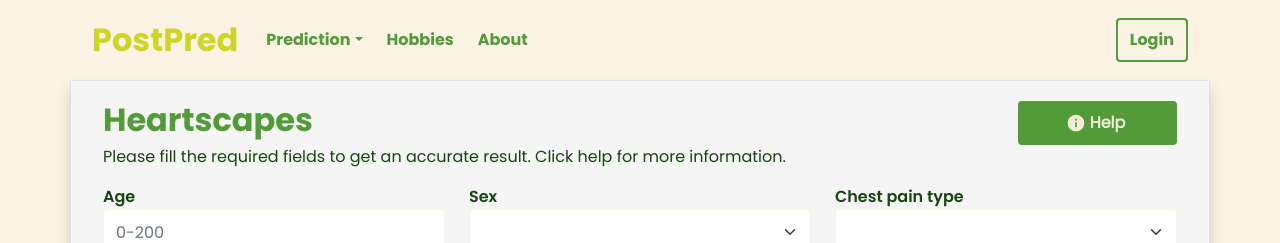
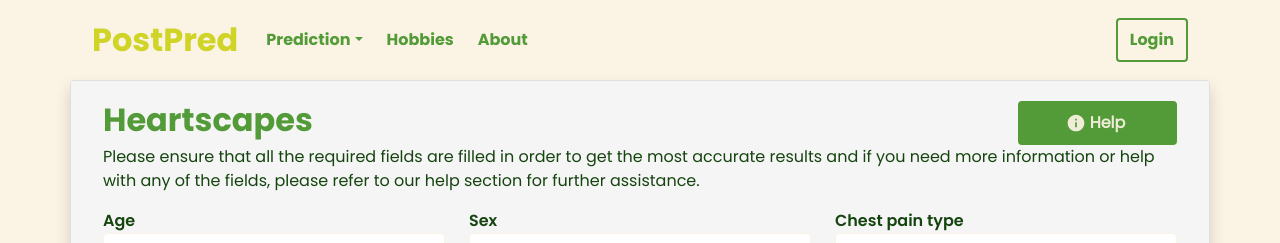
Before and after one commit to floydfdes/app-hobbynest, a React (Create React App) app: page /hearts in a window 1280 px wide. Shown: the top 243 px of the page. Built offline with nearby package versions, Linux system fonts and the light colour scheme.

Commit message:
Language changes.

```diff
--- a/src/components/ValuePrediction/HeartDiseasePrediction.jsx
+++ b/src/components/ValuePrediction/HeartDiseasePrediction.jsx
@@ -91,8 +91,10 @@ function HeartDiseasePrediction() {
           </div>
           <div className="col-lg-12 col-md-12 col-sm-12">
             <p className="heartscape-sub-heading-color">
-              Please fill the required fields to get an accurate result. Click
-              help for more information.
+              Please ensure that all the required fields are filled in order to
+              get the most accurate results and if you need more information or
+              help with any of the fields, please refer to our help section for
+              further assistance.
             </p>
           </div>
 
```
